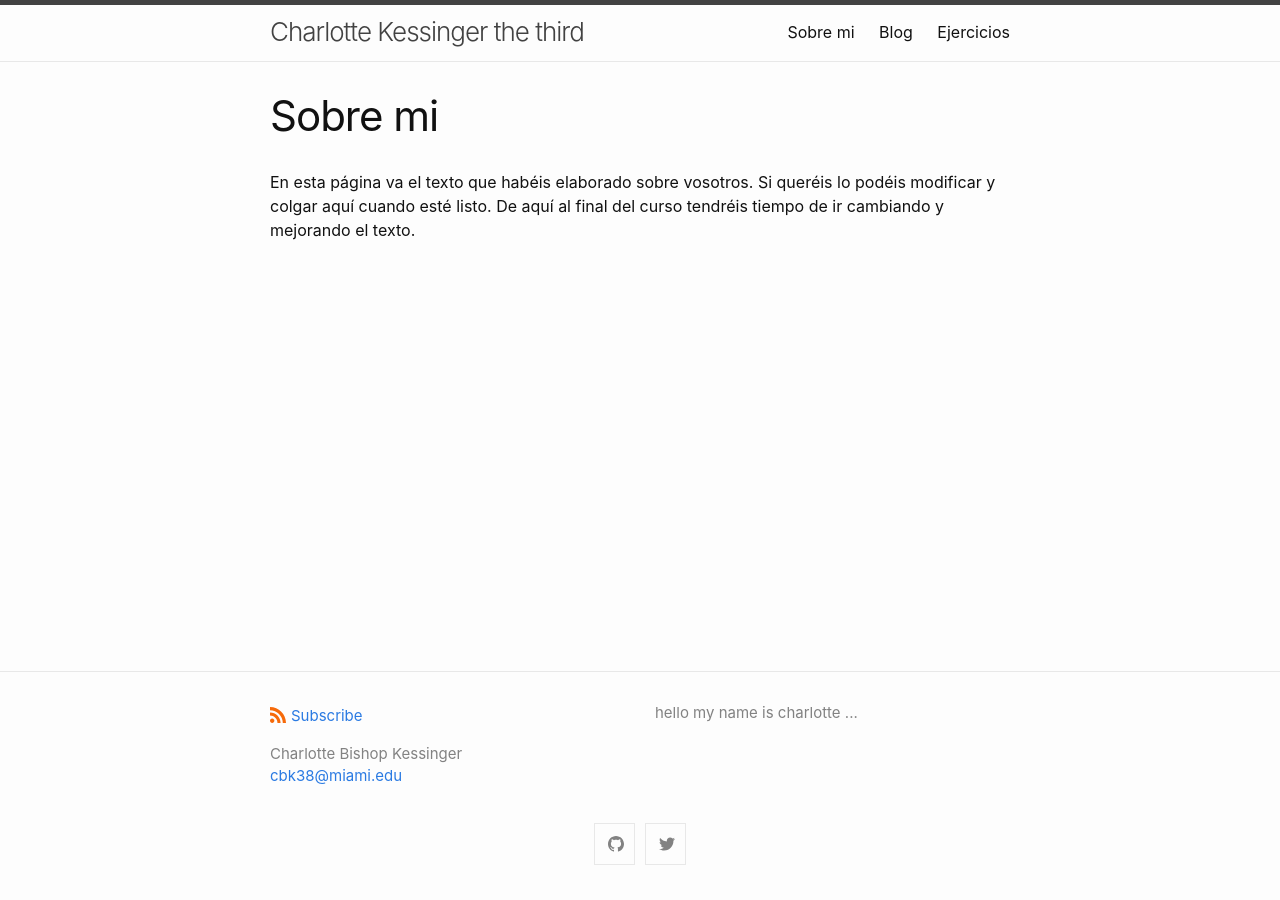
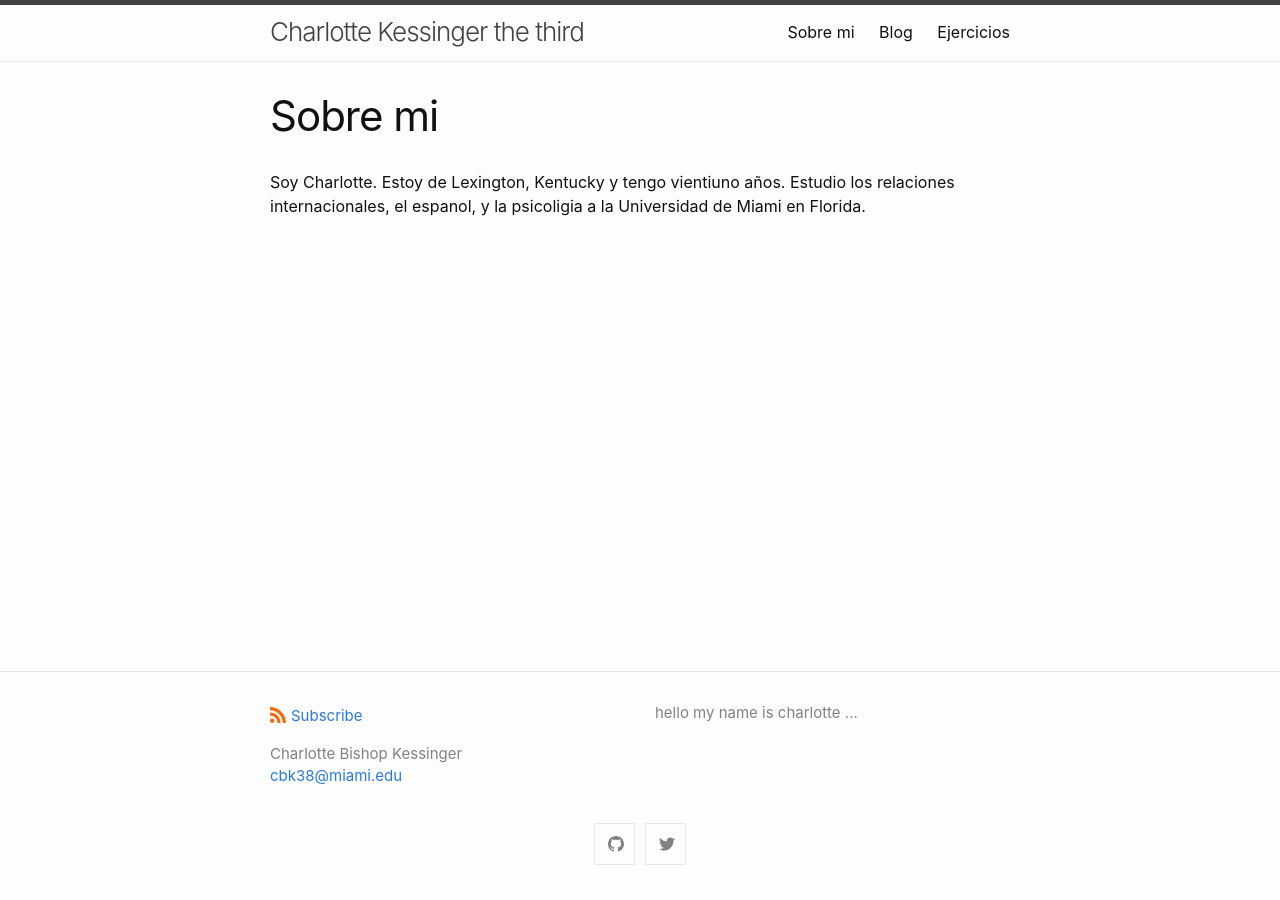
Before and after one commit to charkessinger/charkessinger.github.io, a Jekyll site: the page built from sobre_mi.md, in a window 1280 px wide. Built offline with Jekyll 4.4.1, drawn with Linux system fonts in a browser that asks for light colours.

Commit message:
Update sobre_mi.md

```diff
--- a/sobre_mi.md
+++ b/sobre_mi.md
@@ -3,5 +3,4 @@ layout: page
 title: Sobre mi
 permalink: /sobre_mi/
 ---
-
-En esta página va el texto que habéis elaborado sobre vosotros. Si queréis lo podéis modificar y colgar aquí cuando esté listo. De aquí al final del curso tendréis tiempo de ir cambiando y mejorando el texto.
+Soy Charlotte. Estoy de Lexington, Kentucky y tengo vientiuno años. Estudio los relaciones internacionales, el espanol, y la psicoligia a la Universidad de Miami en Florida.
```
